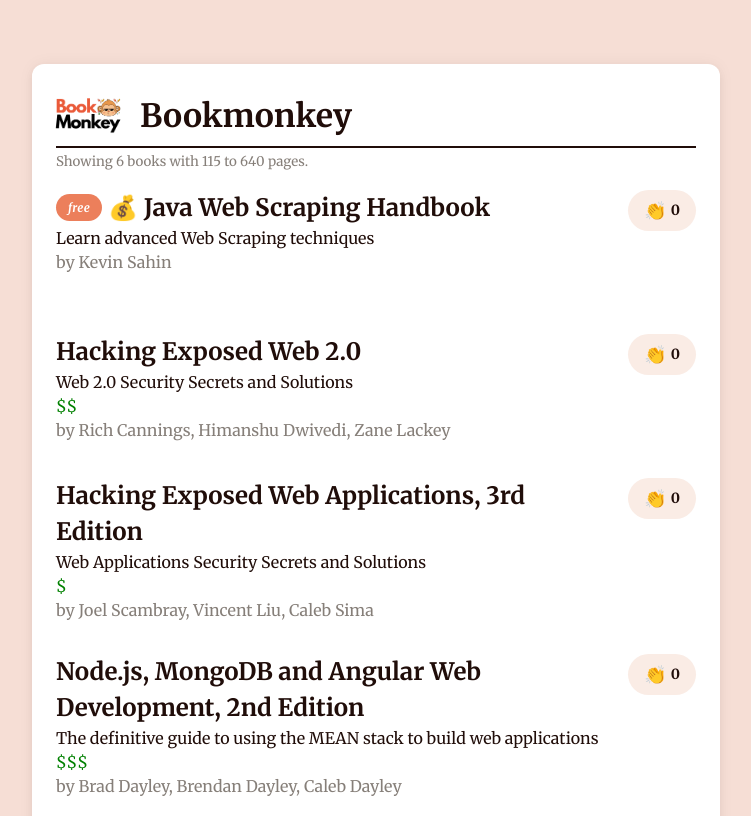
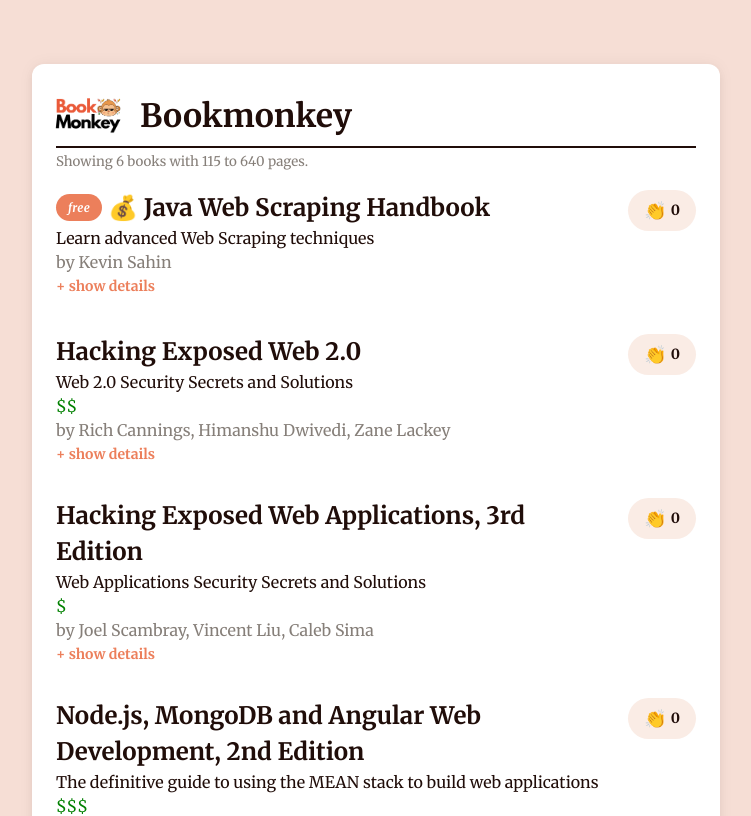
Before and after one commit to workshops-de/react-typescript-workshop, a React (Vite) app: page / in a window 1280 px wide. Shown: the top 816 px of the page, without its empty margins (264-1015 px from the left). Built offline with nearby package versions, Linux system fonts and the light colour scheme.

Commit message:
08 Display the book's abstract, but make it hideable

```diff
--- a/src/components/BookListItem.tsx
+++ b/src/components/BookListItem.tsx
@@ -1,5 +1,6 @@
 import { useState } from "react";
 import type { Book } from "../domain/book/Book";
+import { Hideable } from "./Hideable";
 import { LikeCounter } from "./LikeCounter";
 
 export interface BookListItemProps {
@@ -31,6 +32,9 @@ export const BookListItem = ({ book }: BookListItemProps) => {
       )}
       <div className="text-meta">by {book.author}</div>
       <LikeCounter likes={likes} onLikesChange={setLikes} />
+      <Hideable>
+        <p>{book.abstract}</p>
+      </Hideable>
     </div>
   );
 };
--- /dev/null
+++ b/src/components/Hideable.tsx
@@ -0,0 +1,26 @@
+import { type ReactNode, useState } from "react";
+
+interface HideableProps {
+  initiallyVisible?: boolean;
+  children: ReactNode;
+}
+
+export const Hideable: React.FC<HideableProps> = ({
+  initiallyVisible,
+  children,
+}) => {
+  const [visible, setVisible] = useState(initiallyVisible);
+
+  const handleToggle = () => {
+    setVisible(!visible);
+  };
+
+  return (
+    <div className="hideable">
+      {visible && children}
+      <button className="tertiary" onClick={handleToggle}>
+        {visible ? "- hide" : "+ show"} details
+      </button>
+    </div>
+  );
+};
```
